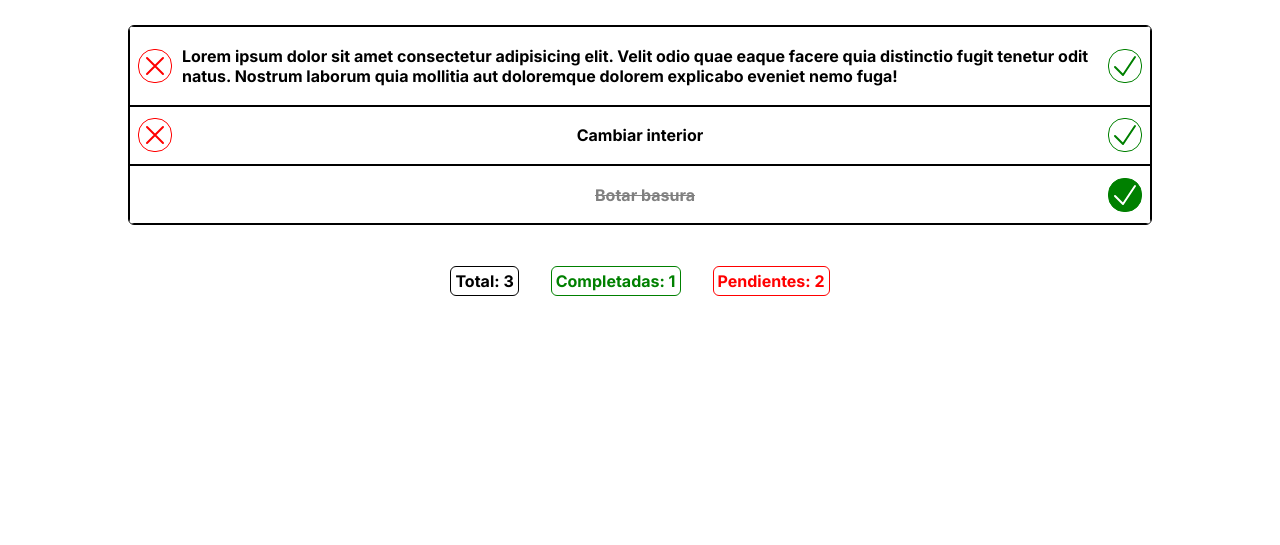
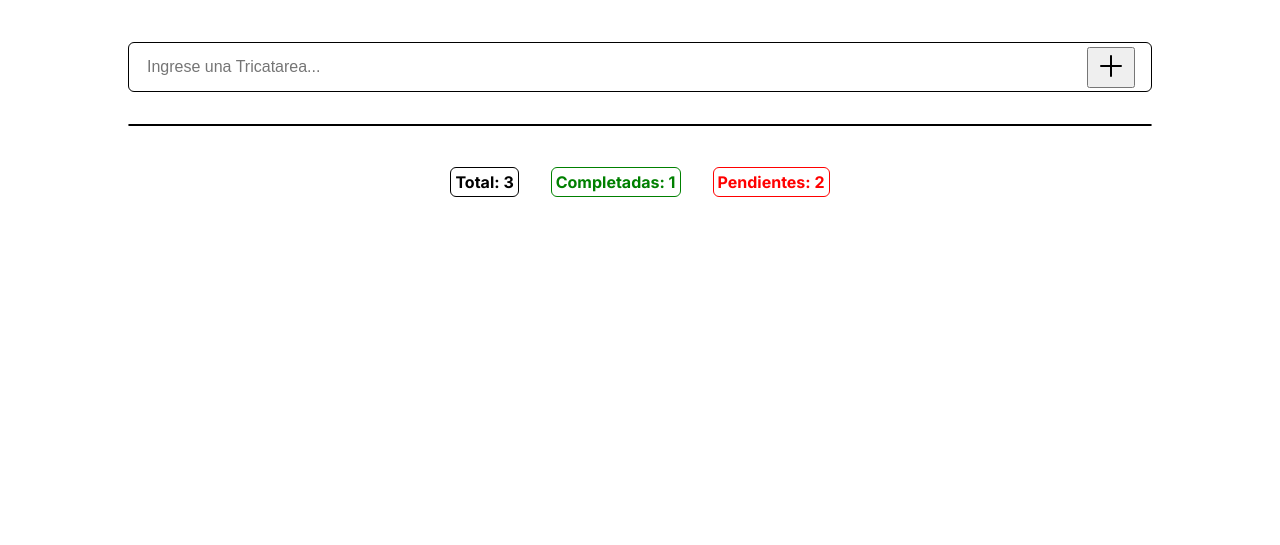
Before and after one commit to Lejomigo/Lista-de-tarea, a plain HTML site: page app.html in a window 1280 px wide. Shown: the part 351-896 px from the top of the page. Drawn offline with Linux system fonts and the light colour scheme.

Commit message:
Arreglo de algunas cosas a conveniencia del js

```diff
--- a/app.html
+++ b/app.html
@@ -23,55 +23,24 @@
     </nav>
     <main id="main-container">
         <h1 id="main-title">Tricadeberes</h1>
-        <div id="barra-creadora">
+        <form id="barra-creadora">
             <input id="barra-text" placeholder="Ingrese una Tricatarea..." type="text">
-            <svg id="ag-tarea" xmlns="http://www.w3.org/2000/svg" fill="none" viewBox="0 0 24 24" stroke-width="1.5" stroke="currentColor" class="w-6 h-6">
-                <path stroke-linecap="round" stroke-linejoin="round" d="M12 4.5v15m7.5-7.5h-15" />
-            </svg>
-        </div>
+            <button id="ag-tarea-pa"type="submit">
+                <svg id="ag-tarea" xmlns="http://www.w3.org/2000/svg" fill="none" viewBox="0 0 24 24" stroke-width="1.5" stroke="currentColor" class="w-6 h-6">
+                    <path stroke-linecap="round" stroke-linejoin="round" d="M12 4.5v15m7.5-7.5h-15" />
+                </svg>
+            </button>
+        </form>
 
         <ul id="barra">
-            <div class="barra-tarea">
-                <svg class="x" xmlns="http://www.w3.org/2000/svg" fill="none" viewBox="0 0 24 24" stroke-width="1.5" stroke="currentColor" class="w-6 h-6">
-                    <path stroke-linecap="round" stroke-linejoin="round" d="M6 18 18 6M6 6l12 12" />
-                </svg>
-
-                <h1>Lorem ipsum dolor sit amet consectetur adipisicing elit. Velit odio quae eaque facere quia distinctio fugit tenetur odit natus. Nostrum laborum quia mollitia aut doloremque dolorem explicabo eveniet nemo fuga!</h1>
-                <svg class="check" xmlns="http://www.w3.org/2000/svg" fill="none" viewBox="0 0 24 24" stroke-width="1.5" stroke="currentColor" class="w-6 h-6">
-                    <path stroke-linecap="round" stroke-linejoin="round" d="m4.5 12.75 6 6 9-13.5" />
-                </svg>
-
-            </div>
-            <div class="barra-tarea">
-                <svg class="x" xmlns="http://www.w3.org/2000/svg" fill="none" viewBox="0 0 24 24" stroke-width="1.5" stroke="currentColor" class="w-6 h-6">
-                    <path stroke-linecap="round" stroke-linejoin="round" d="M6 18 18 6M6 6l12 12" />
-                </svg>
-
-                <h1>Cambiar interior</h1>
-                <svg class="check" xmlns="http://www.w3.org/2000/svg" fill="none" viewBox="0 0 24 24" stroke-width="1.5" stroke="currentColor" class="w-6 h-6">
-                    <path stroke-linecap="round" stroke-linejoin="round" d="m4.5 12.75 6 6 9-13.5" />
-                </svg>
-
-            </div>
-            <div class="barra-tarea">
-                <svg class="x-listo" xmlns="http://www.w3.org/2000/svg" fill="none" viewBox="0 0 24 24" stroke-width="1.5" stroke="currentColor" class="w-6 h-6">
-                    <path stroke-linecap="round" stroke-linejoin="round" d="M6 18 18 6M6 6l12 12" />
-                </svg>
-
-                <h1 id="tarea-lista">Botar basura</h1>
-                <svg class="check-listo" xmlns="http://www.w3.org/2000/svg" fill="none" viewBox="0 0 24 24" stroke-width="1.5" stroke="currentColor" class="w-6 h-6">
-                    <path stroke-linecap="round" stroke-linejoin="round" d="m4.5 12.75 6 6 9-13.5" />
-                </svg>
-
-
-            </div>
-
         </ul>
         <div id="info-tareas">
             <h1>Total: 3</h1>
             <h2>Completadas: 1</h2>
             <h3>Pendientes: 2</h3>
         </div>
+
     </main>
+    <script src="dom.js"></script>
 </body>
 </html>
```
